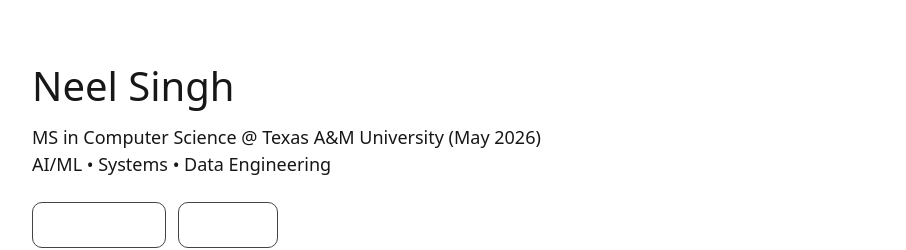
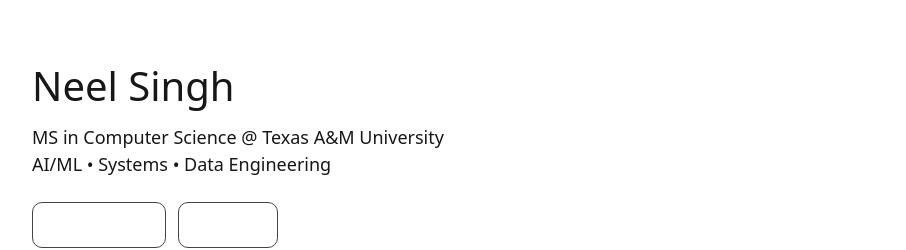
Before and after one commit to singhneel27/neel-portfolio, a Next.js app: page / in a window 1280 px wide. Shown: the top 250 px of the page, without its empty margins (174-1080 px from the left). Built offline with nearby package versions, Linux system fonts and the light colour scheme.

Commit message:
Lay out check

```diff
--- a/app/page.tsx
+++ b/app/page.tsx
@@ -4,7 +4,7 @@
       <h1 style={{ fontSize: 40, marginBottom: 8 }}>Neel Singh</h1>
 
       <p style={{ fontSize: 18, marginBottom: 24 }}>
-        MS in Computer Science @ Texas A&amp;M University (May 2026)
+        MS in Computer Science @ Texas A&amp;M University
         <br />
         AI/ML • Systems • Data Engineering
       </p>
```
